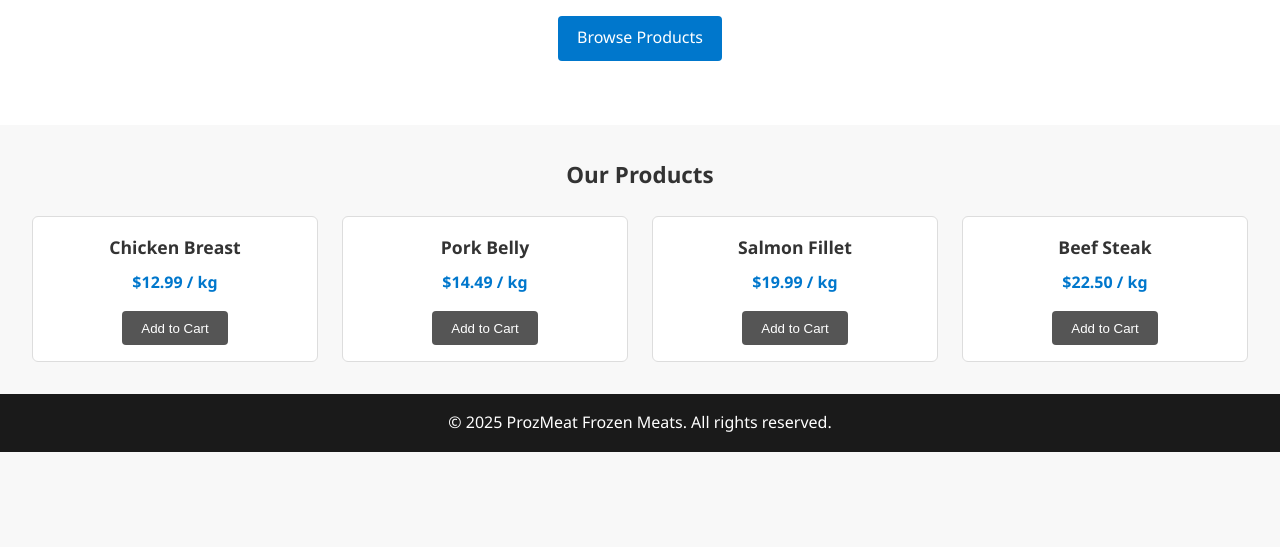
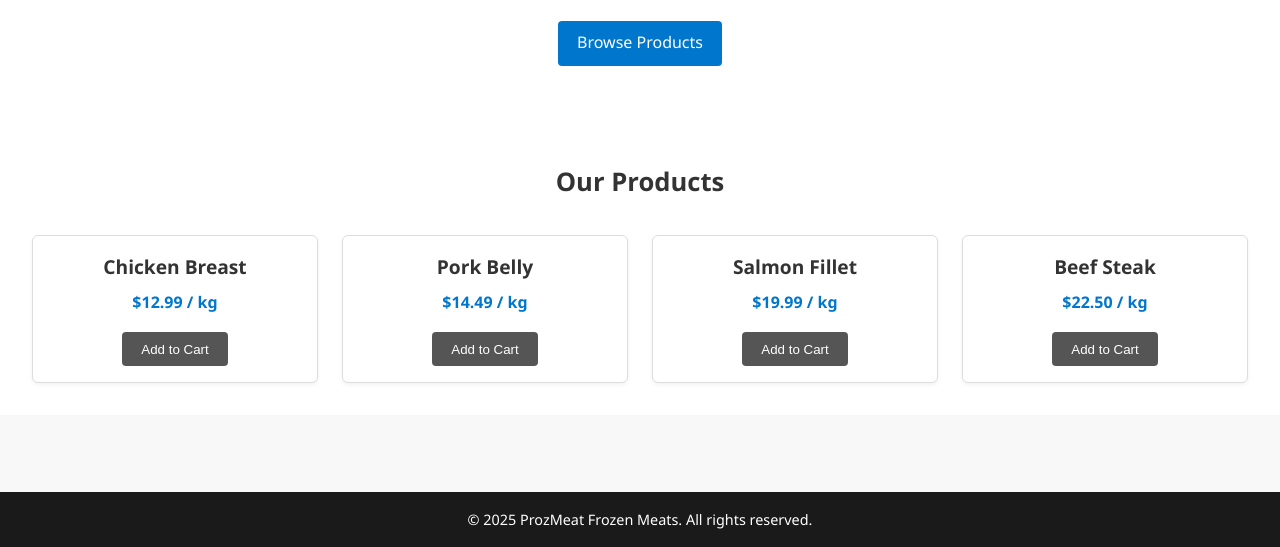
Before and after one commit to JyanE26/ProzMeat-Group-5, a plain HTML site: page index.html in a window 1280 px wide. Shown: the part 253-800 px from the top of the page. Drawn offline with Linux system fonts and the light colour scheme.

Commit message:
Fix: sticky footer and layout polish

```diff
--- a/index.html
+++ b/index.html
@@ -22,6 +22,8 @@
     </nav>
   </header>
 
+  <!-- MAIN CONTENT -->
+  <main>
     <!-- HERO / TAGLINE -->
     <section class="hero">
       <h1>Fresh Thinking. Frozen Quality.</h1>
@@ -55,6 +57,7 @@
         </div>
       </div>
     </section>
+  </main>
 
   <!-- FOOTER -->
   <footer class="site-footer">
--- a/styles/style.css
+++ b/styles/style.css
@@ -5,16 +5,22 @@
   box-sizing: border-box;
 }
 
+html, body {
+  height: 100%;
+}
+
 body {
+  display: flex;
+  flex-direction: column;
   font-family: 'Segoe UI', Tahoma, sans-serif;
+  background-color: #f8f8f8;
   color: #333;
-  background-color: #f8f8f8;
   line-height: 1.6;
 }
 
 /* HEADER */
 .site-header {
-  background: #1a1a1a;
+  background-color: #1a1a1a;
   color: #fff;
   padding: 1rem 2rem;
   display: flex;
@@ -22,7 +28,7 @@ body {
   align-items: center;
 }
 
-.site-header .logo {
+.logo {
   font-size: 1.5rem;
   font-weight: bold;
 }
@@ -39,24 +45,31 @@ body {
   font-weight: 500;
 }
 
-/* HERO */
+.main-nav a:hover {
+  text-decoration: underline;
+}
+
+/* MAIN CONTENT */
+main {
+  flex: 1;
+}
+
+/* HERO SECTION */
 .hero {
   text-align: center;
   padding: 4rem 2rem;
-  background: #fff;
+  background-color: #ffffff;
 }
 
 .hero h1 {
-  font-size: 2rem;
+  font-size: 2.2rem;
   margin-bottom: 0.5rem;
 }
 
 .hero p {
   font-size: 1rem;
-  margin-bottom: 1.5rem;
   max-width: 600px;
-  margin-left: auto;
-  margin-right: auto;
+  margin: 0 auto 1.5rem;
   color: #555;
 }
 
@@ -67,69 +80,72 @@ body {
   border-radius: 4px;
   cursor: pointer;
   font-weight: 500;
+  text-decoration: none;
 }
 
 .btn-primary {
-  background: #0077cc;
+  background-color: #0077cc;
   color: #fff;
-  text-decoration: none;
-  transition: background 0.3s;
+  transition: background-color 0.3s ease;
 }
 
 .btn-primary:hover {
-  background: #005fa3;
+  background-color: #005fa3;
 }
 
-/* PRODUCTS */
+/* PRODUCTS SECTION */
 .products {
   padding: 2rem;
+  background-color: #ffffff;
 }
 
 .products h2 {
   text-align: center;
-  margin-bottom: 1.5rem;
-  font-size: 1.4rem;
+  font-size: 1.6rem;
+  margin-bottom: 2rem;
 }
 
 .product-grid {
   display: grid;
-  grid-template-columns: repeat(auto-fit, minmax(200px, 1fr));
+  grid-template-columns: repeat(auto-fit, minmax(220px, 1fr));
   gap: 1.5rem;
 }
 
 .product-card {
-  background: #fff;
+  background-color: #fff;
   border: 1px solid #ddd;
   padding: 1rem;
   text-align: center;
   border-radius: 6px;
+  box-shadow: 0 2px 4px rgba(0,0,0,0.05);
 }
 
 .product-card h3 {
+  font-size: 1.2rem;
   margin-bottom: 0.5rem;
-  font-size: 1.1rem;
 }
 
 .product-card .price {
   color: #0077cc;
+  font-weight: 600;
   margin-bottom: 1rem;
-  font-weight: 600;
 }
 
 .btn-secondary {
-  background: #555;
+  background-color: #555;
   color: #fff;
+  transition: background-color 0.3s ease;
 }
 
 .btn-secondary:hover {
-  background: #333;
+  background-color: #333;
 }
 
 /* FOOTER */
 .site-footer {
-  background: #1a1a1a;
+  background-color: #1a1a1a;
   color: #fff;
   text-align: center;
   padding: 1rem 2rem;
-  margin-top: auto;
+  font-size: 0.9rem;
 }
```
Lines whose indentation alone changed are shown as unchanged.
